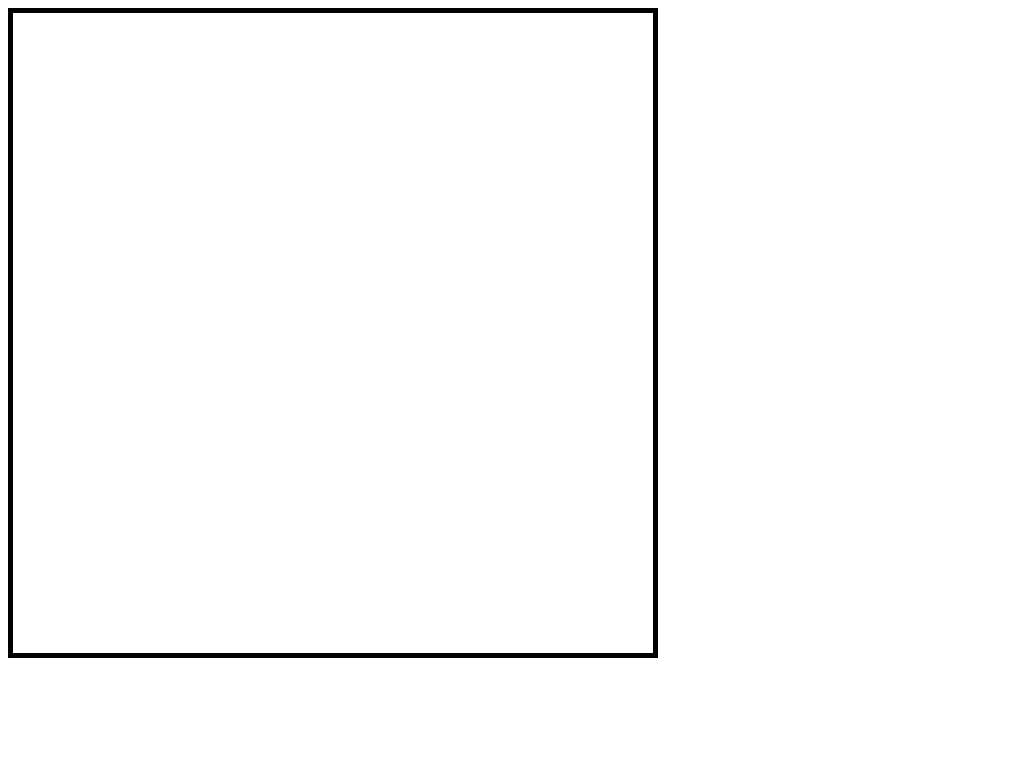
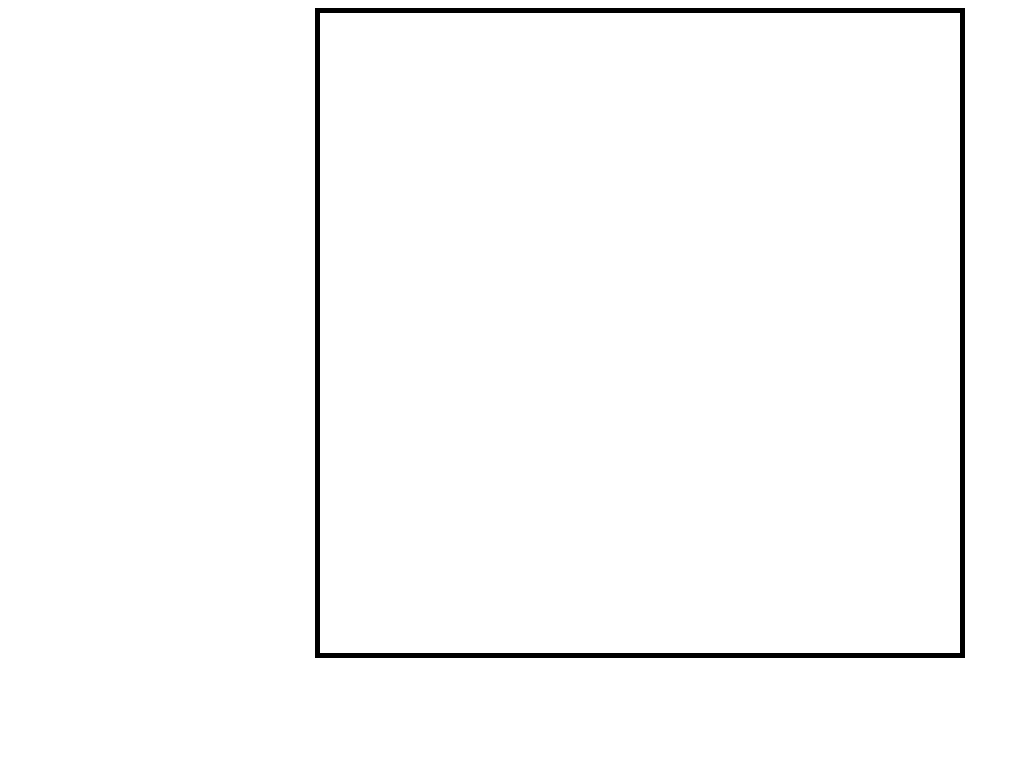
Before and after one commit to connorjcantrell/etch-a-sketch, a plain HTML site: page index.html in a window 1280 px wide. Shown: the whole page, without its empty margins (0-1020 px from the left). Drawn offline with Linux system fonts and the light colour scheme.

Commit message:
Removed flex display from grid div

```diff
--- a/styles.css
+++ b/styles.css
@@ -1,7 +1,12 @@
-#grid {
+body {
   display: flex;
   justify-content: center;
+  flex-direction: column;
   align-items: center;
+  font-family: "Courier New", Courier, monospace;
+}
+
+#grid {
   width: 50vw;
   height: 50vw;
   border: thick solid black;
@@ -17,6 +22,5 @@ button {
 
 .square {
   margin: 0%;
-  border: thin;
   aspect-ratio: 1;
 }
```
